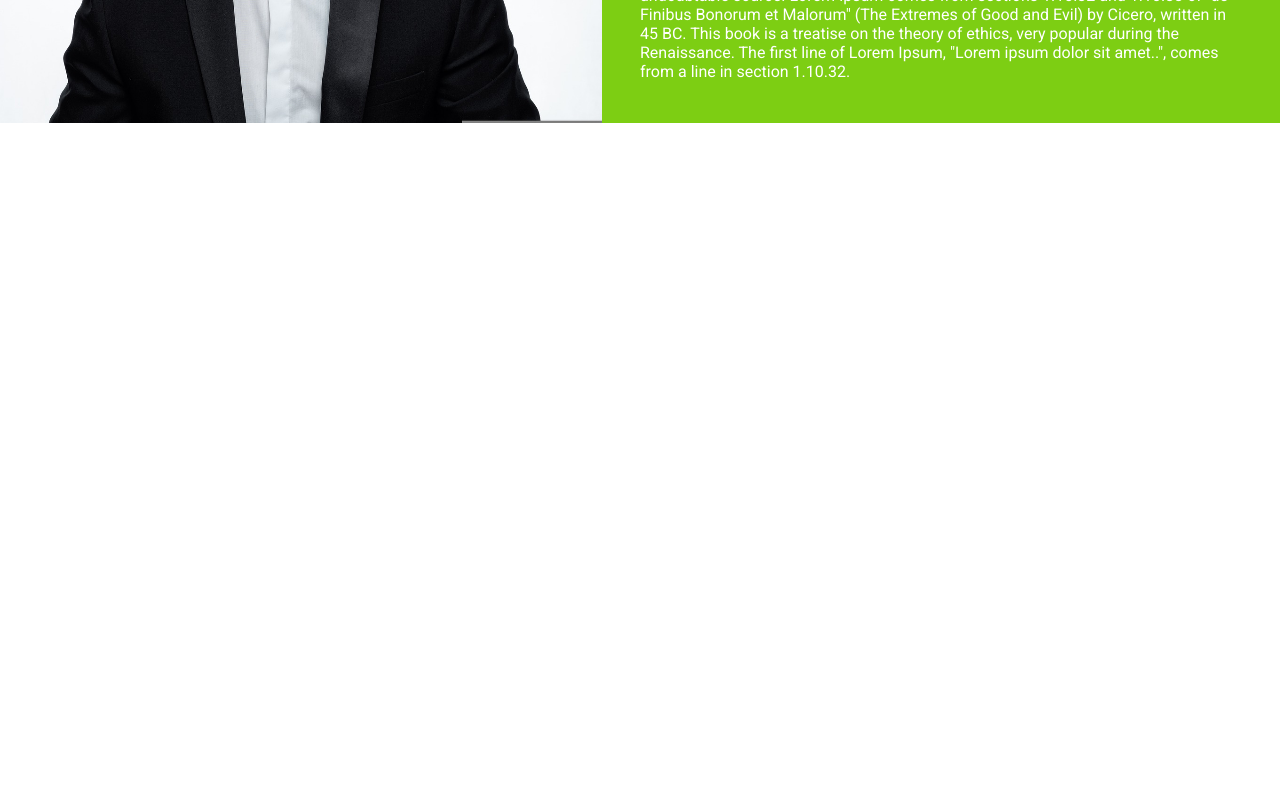
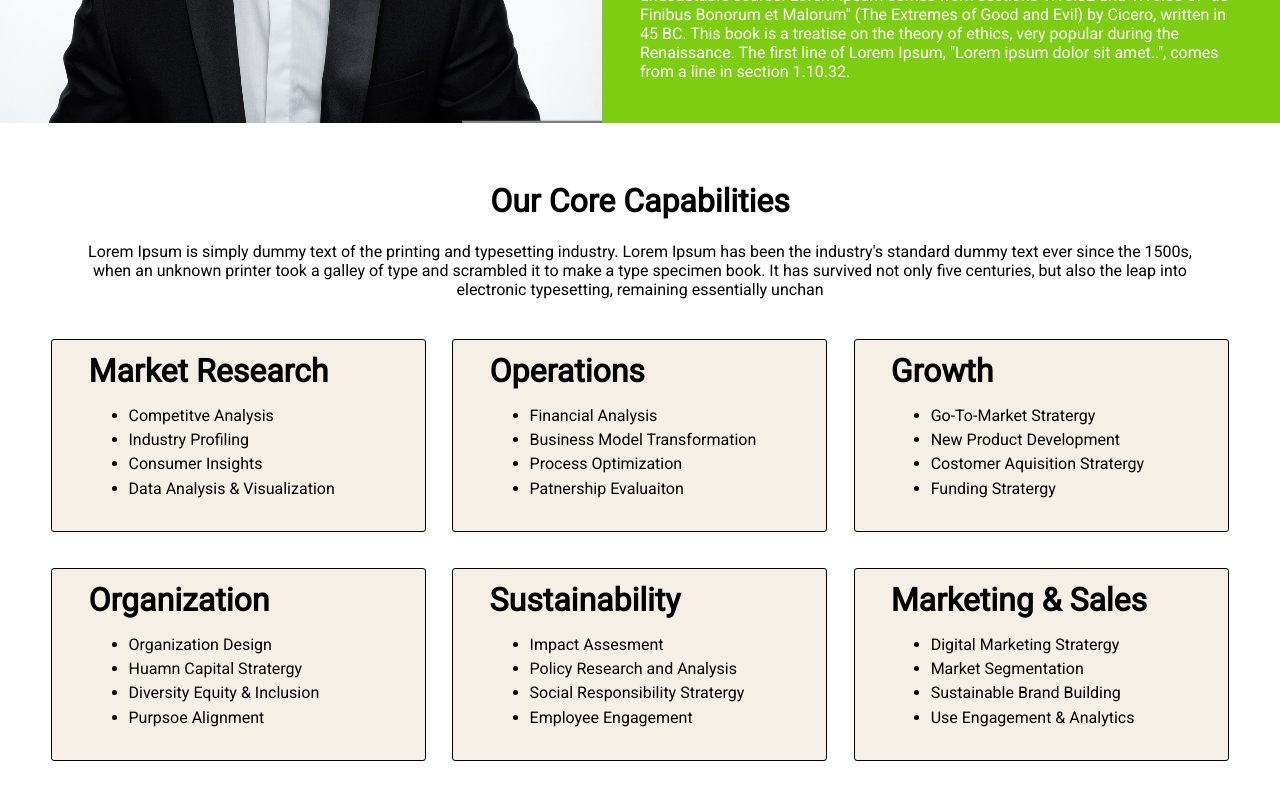
Before and after one commit to Devsoc-BPGC/180-dc-website, a React (Create React App) app: page / in a window 1280 px wide. Shown: the part 2137-2937 px from the top of the page. Before the commit the page ends 2285 px from the top, so only its background shows below. Built offline with nearby package versions, Linux system fonts and the light colour scheme.

Commit message:
added Capabilities page

```diff
--- a/src/App.js
+++ b/src/App.js
@@ -1,6 +1,7 @@
 import React from 'react';
 import './App.css';
 import AboutUs from './components/AboutUs/AboutUs';
+import Capabilities from './components/Capabilities/Capabilities';
 import FrontPage from './components/FrontPage/FrontPage';
 import Welcome from './components/Welcome/Welcome';
 
@@ -10,6 +11,7 @@ function App() {
       <FrontPage />
       <AboutUs />
       <Welcome />
+      <Capabilities />
     </React.Fragment>
   );
 }
--- /dev/null
+++ b/src/components/Capabilities/Capabilities.js
@@ -0,0 +1,78 @@
+import classes from './Capabilities.module.css'
+
+const Capabilities = () => {
+    return (
+        <div className={classes['capabilities']}>
+            <div className={classes['capa-text']}>
+                <h1>
+                    Our Core Capabilities
+                </h1>
+                <p>
+                Lorem Ipsum is simply dummy text of the printing and typesetting industry. Lorem Ipsum has been the industry's standard dummy text ever since the 1500s, when an unknown printer took a galley of type and scrambled it to make a type specimen book. It has survived not only five centuries, but also the leap into electronic typesetting, remaining essentially unchan
+                </p>
+            </div>
+            <div className={classes['cards']}>
+                <div className={classes['card-row']}>
+                    <div className={classes['card']}>
+                        <h1>Market Research</h1>
+                        <ul>
+                            <li>Competitve Analysis</li>
+                            <li>Industry Profiling</li>
+                            <li>Consumer Insights</li>
+                            <li>Data Analysis & Visualization</li>
+                        </ul>
+                    </div>
+                    <div className={classes['card']}>
+                        <h1>Operations</h1>
+                        <ul>
+                            <li>Financial Analysis</li>
+                            <li>Business Model Transformation</li>
+                            <li>Process Optimization</li>
+                            <li>Patnership Evaluaiton</li>
+                        </ul>
+                    </div>
+                    <div className={classes['card']}>
+                        <h1>Growth</h1>
+                        <ul>
+                            <li>Go-To-Market Stratergy</li>
+                            <li>New Product Development</li>
+                            <li>Costomer Aquisition Stratergy</li>
+                            <li>Funding Stratergy</li>
+                        </ul>
+                    </div>
+                </div>
+                <div className={classes['card-row']}>
+                    <div className={classes['card']}>
+                        <h1>Organization</h1>
+                        <ul>
+                            <li>Organization Design</li>
+                            <li>Huamn Capital Stratergy</li>
+                            <li>Diversity Equity & Inclusion</li>
+                            <li>Purpsoe Alignment</li>
+                        </ul>
+                    </div>
+                    <div className={classes['card']}>
+                        <h1>Sustainability</h1>
+                        <ul>
+                            <li>Impact Assesment</li>
+                            <li>Policy Research and Analysis</li>
+                            <li>Social Responsibility Stratergy</li>
+                            <li>Employee Engagement</li>
+                        </ul>
+                    </div>
+                    <div className={classes['card']}>
+                        <h1>Marketing & Sales</h1>
+                        <ul>
+                            <li>Digital Marketing Stratergy</li>
+                            <li>Market Segmentation</li>
+                            <li>Sustainable Brand Building</li>
+                            <li>Use Engagement & Analytics</li>
+                        </ul>
+                    </div>
+                </div>
+            </div>
+        </div>
+    );
+}
+
+export default Capabilities;
--- /dev/null
+++ b/src/components/Capabilities/Capabilities.module.css
@@ -0,0 +1,47 @@
+@import url("https://fonts.googleapis.com/css2?family=Roboto&display=swap");
+
+.capabilities{
+    display: flex;
+    flex-direction: column;
+    align-items: center;
+    padding: 1% 3%;
+    min-height: 80vh;
+    font-family: 'Roboto', sans-serif;
+}
+.capa-text{
+    text-align: center;
+    margin-bottom: 2%;
+    padding: 0 3%;
+}
+.cards{
+    display: flex;
+    flex-direction: column;
+    align-items: stretch;
+    width: 100%;
+}
+.card-row{
+    display: flex;
+    align-items: stretch;
+    justify-content: space-around;
+    flex-grow: 1;
+    height: 40%;
+    width: 100%;
+    margin-bottom: 3%;
+}
+.card{
+    display: flex;
+    flex-direction: column;
+    align-items: left;
+    border: 1px solid black;
+    width: 25%;
+    padding: 1% 3%;
+    border-radius: 3px;
+    background-color: #F5EFE6;
+}
+.card h1{
+    margin: 0;
+    padding: 0;
+}
+.card li{
+    margin-bottom: 2%;
+}
```
